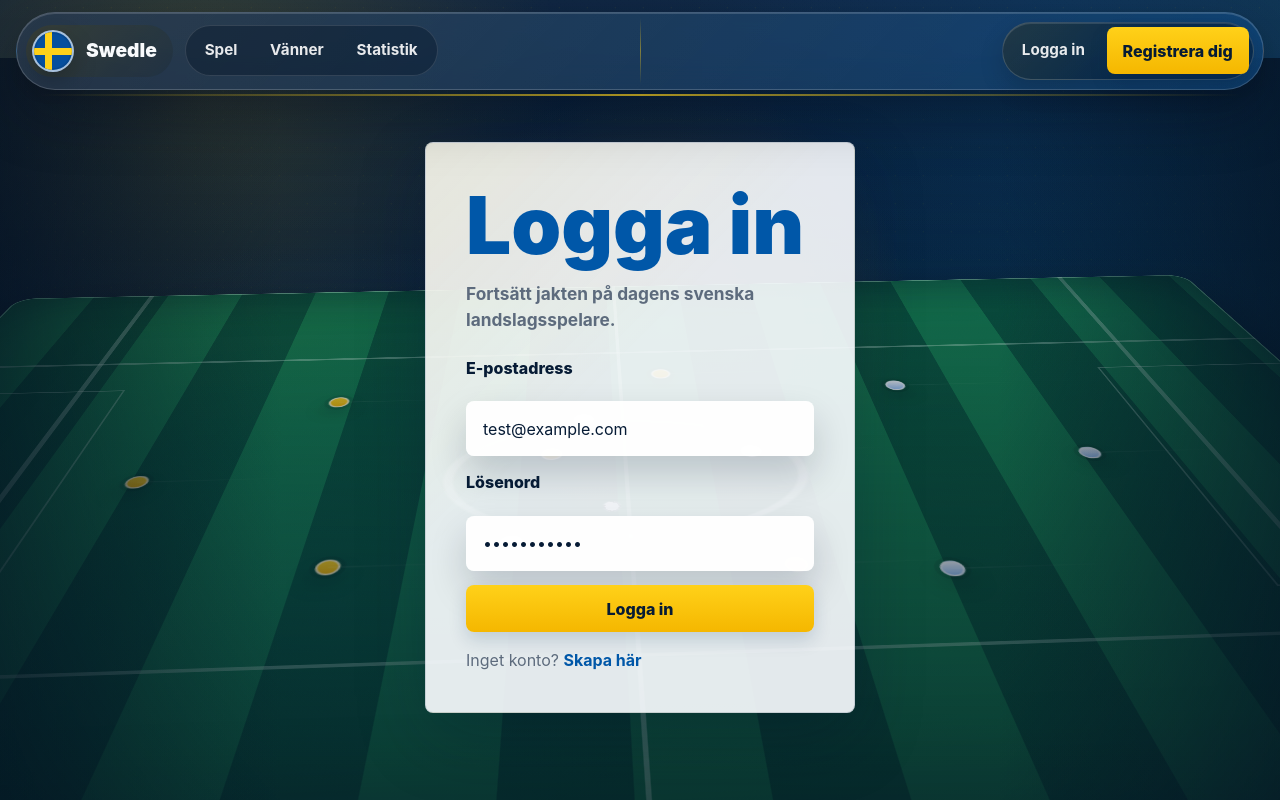
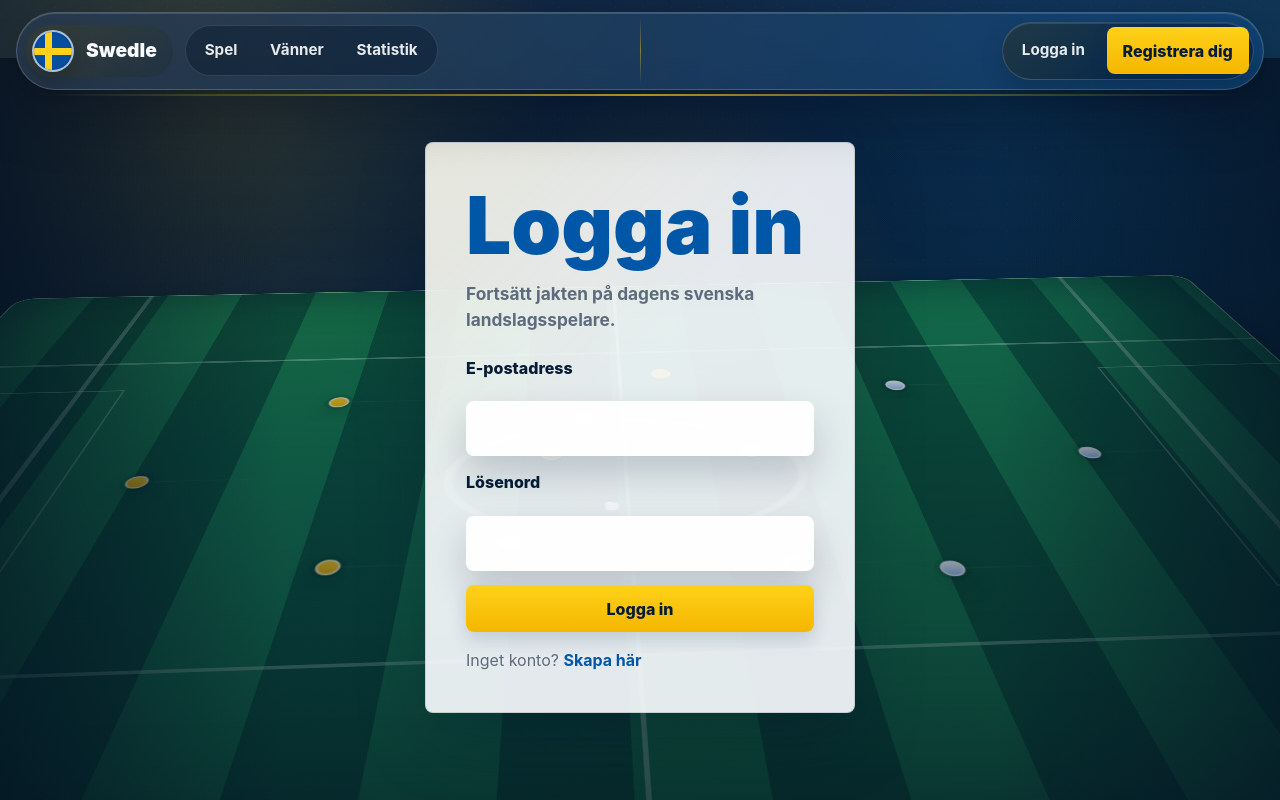
Before and after one commit to dannediesel/Swedle, a React (Vite) app in the folder client/: page /login in a window 1280 px wide. Built offline with nearby package versions, Linux system fonts and the light colour scheme; no server answers.

Commit message:
fixa production build och loginfält

```diff
--- a/client/index.html
+++ b/client/index.html
@@ -4,7 +4,7 @@
     <meta charset="UTF-8" />
     <link rel="icon" type="image/svg+xml" href="/favicon.svg" />
     <meta name="viewport" content="width=device-width, initial-scale=1.0" />
-    <title>client</title>
+    <title>Swedle</title>
   </head>
   <body>
     <div id="root"></div>
--- a/client/src/pages/LoginPage.tsx
+++ b/client/src/pages/LoginPage.tsx
@@ -12,9 +12,8 @@ export default function LoginPage() {
   // login comes from AuthProvider and handles the API call + token storage.
   const { login } = useAuth();
 
-  // Pre-filled values make local testing quicker while the app is still in development.
-  const [email, setEmail] = useState("test@example.com");
-  const [password, setPassword] = useState("password123");
+  const [email, setEmail] = useState("");
+  const [password, setPassword] = useState("");
 
   // Error text shown when the backend rejects the login request.
   const [error, setError] = useState("");
```
Also changed, not shown: 1 other file (tests, documents, lock files or other folders).
